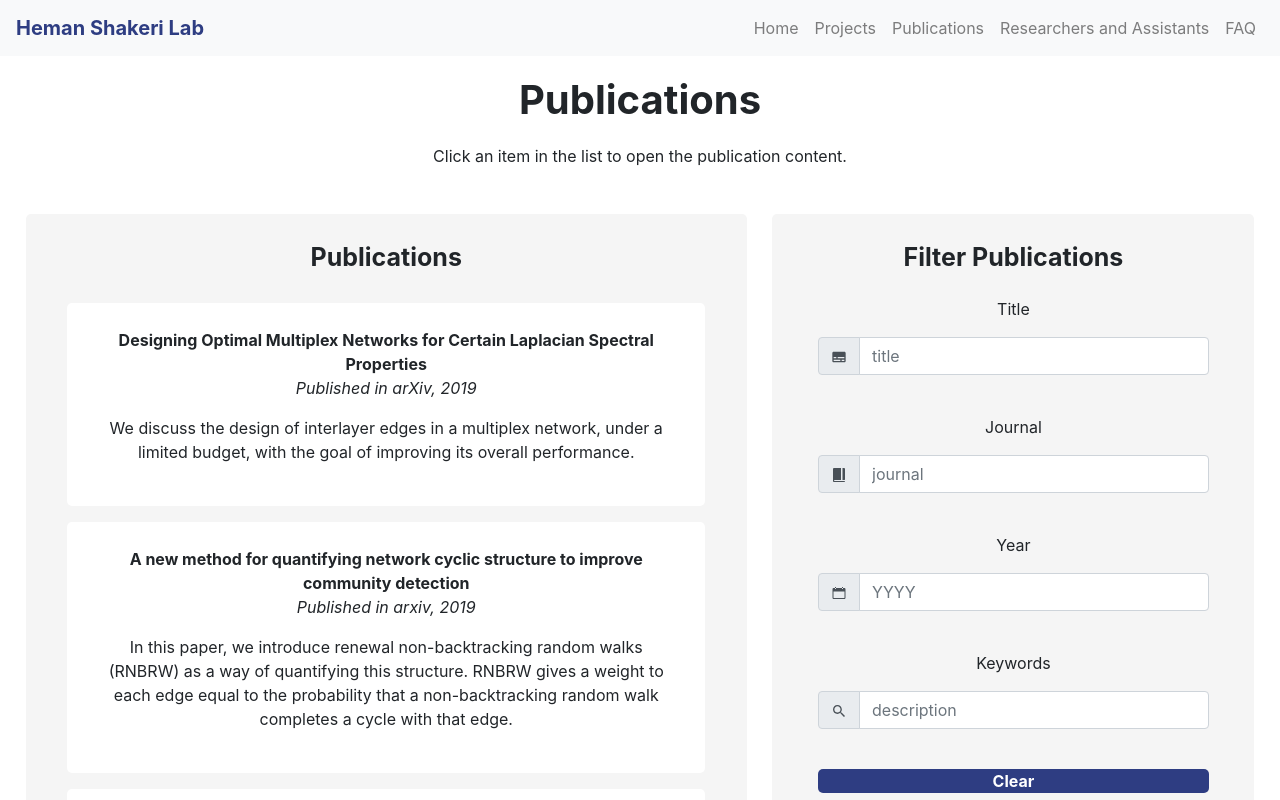
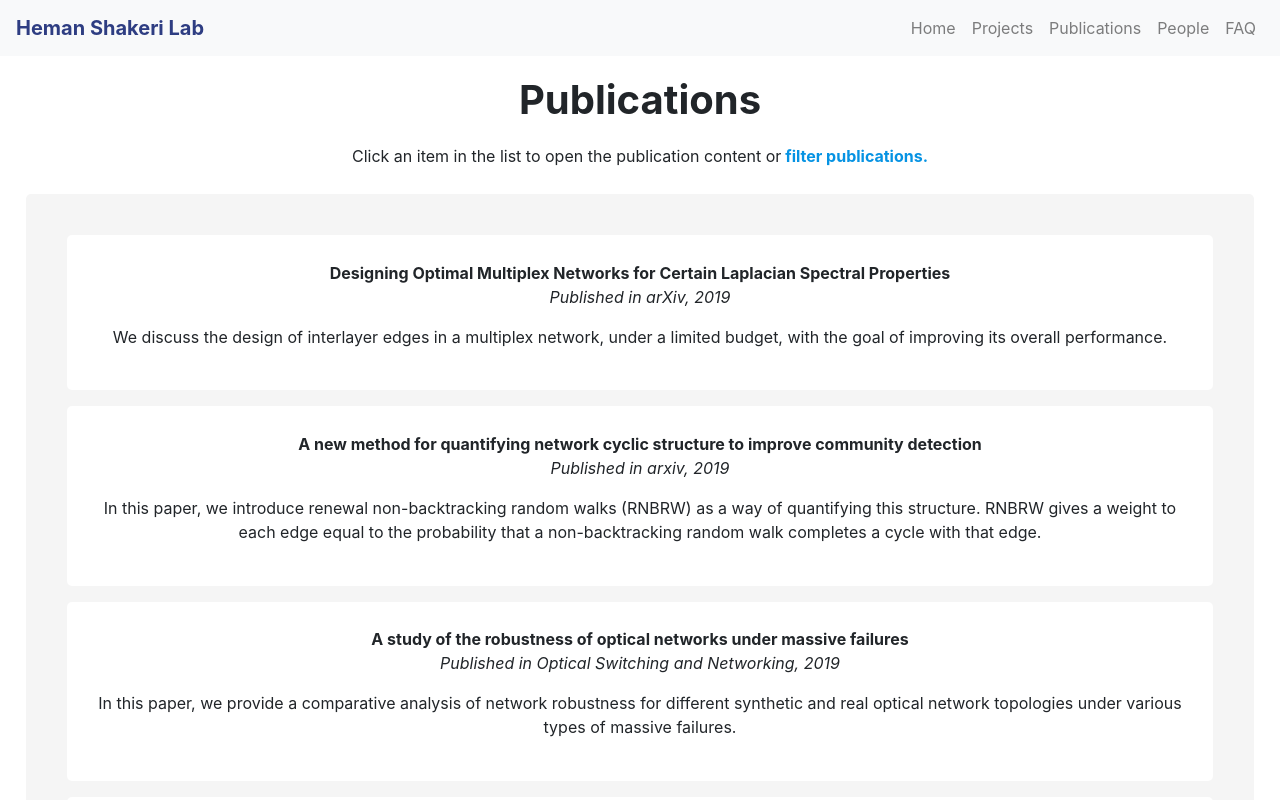
Before and after one commit to noahbeamon/data-science-lab, a React (Create React App) app: page /Publications in a window 1280 px wide. Shown: the top 800 px of the page. Built offline with nearby package versions, Linux system fonts and the light colour scheme.

Commit message:
projects + publications + footer updates

```diff
--- a/src/Components/Footer.js
+++ b/src/Components/Footer.js
@@ -24,6 +24,10 @@ const Footer = () => {
                                 <a target="_blank" style={{margin: 10, color: 'rgba(85, 85, 85, 1)'}} href={"https://www.linkedin.com/in/heman-shakeri-61ba603a/"}>LinkedIn</a>
                             </li>
                             <li style={{marginTop: 30}}>Site built by Noah Beamon</li>
+                            <li>
+                                <AiFillLinkedin size={20}/>
+                                <a target="_blank" style={{margin: 10, color: 'rgba(85, 85, 85, 1)'}} href={"https://www.linkedin.com/in/noah-b-8a45711b5/"}>LinkedIn</a>
+                            </li>
                         </ul>
                     </div>
                     <div className="col">
--- a/src/Components/Navbar.js
+++ b/src/Components/Navbar.js
@@ -26,7 +26,7 @@ function Navbar() {
             <ReactBootstrap.Nav.Link eventKey={3} href="#publications">Publications</ReactBootstrap.Nav.Link>
             </Link>
             <Link to="/Researchersandassistants" style={{textDecoration: "none"}}>
-            <ReactBootstrap.Nav.Link eventKey={4} href="#protocolsandstudies">Researchers and Assistants</ReactBootstrap.Nav.Link>
+            <ReactBootstrap.Nav.Link eventKey={4} href="#protocolsandstudies">People</ReactBootstrap.Nav.Link>
             </Link>
             <Link to="/Faq" style={{textDecoration: "none"}}>
             <ReactBootstrap.Nav.Link eventKey={5} href="#faq">FAQ</ReactBootstrap.Nav.Link>
--- a/src/Components/Projects.css
+++ b/src/Components/Projects.css
@@ -16,9 +16,23 @@
     height: 50vw;
 }
 
+.content-results-container-b {
+    display: flex;
+    flex-direction: column;
+    background-color: whitesmoke;
+    border-radius: 5px;
+    padding: 2vw;
+    margin: 2vw;
+    margin-bottom: 2vw;
+}
+
 .scroll-container {
     overflow-y: scroll;
     height: 50vw;
+}
+
+.scroll-container-b {
+    overflow-y: scroll;
 }
 
 .content-filter-container {
--- a/src/Components/Projects.js
+++ b/src/Components/Projects.js
@@ -12,11 +12,45 @@ const Projects = () => {
 
     const[buttonColor, setButtonColor] = useState("rgba(46, 61, 130, 1)");
 
+    const[filterOpen, setFilterOpen] = useState(false);
+
     return(
         <div className="App">
             <h1 style={{margin: 20}}><strong>Projects</strong></h1>
-            <p style={{margin: 20}}>Click an item in the list to open the project content.</p>
-            <div className = "content-search-container">
+            <p style={{margin: 20}}>Click an item in the list to open the project content or
+            <strong
+            style={{color: "#0693e3", cursor: "pointer"}}
+            onClick={() => {
+                setFilterOpen(true);
+            }}
+            > filter projects.</strong></p>
+            {filterOpen && <strong style={{color: "#0693e3", cursor: "pointer"}}
+                onClick={() => {
+                    setFilterOpen(false);
+                }}
+            >X Close Filter</strong>}
+            {!filterOpen && <div className = "content-results-container-b">
+                    {/* <strong style={{fontSize: 25, marginBottom: 10}}>Projects</strong> */}
+                        <div className="scroll-container-b">
+                            {ProjectsJSON.filter((val)=>{
+                                return val;
+                            }).map((val, key)=>{
+                                return (
+                                <div style={{borderRadius: "5px", cursor: "pointer"}} className = "list-element"
+                                onClick = {() => {
+                                    window.location.href=val.url;
+                                }}
+                                >
+                                        <strong>{val.title}</strong>
+                                        <p>{val.description}</p>
+                                        <p>tags: {val.tags}</p>
+                                </div>)
+                            })}
+                        </div>
+                </div>
+
+            }
+            {filterOpen && <div className = "content-search-container">
                 <div className = "content-results-container">
                     <strong style={{fontSize: 25, marginBottom: 10}}>Projects</strong>
                         <div className="scroll-container">
@@ -99,7 +133,7 @@ const Projects = () => {
                                 <strong style={{color: "white"}}>Clear</strong>
                     </div>
                 </div>
-            </div>
+            </div>}
         </div>
     )
 }
--- a/src/Components/Publications.css
+++ b/src/Components/Publications.css
@@ -21,6 +21,10 @@
     height: 50vw;
 }
 
+.scroll-container-b {
+    overflow-y: scroll;
+}
+
 .content-filter-container {
     display: flex;
     flex-direction: column;
@@ -32,6 +36,16 @@
     height: 50vw;
 }
 
+.content-results-container-b {
+    display: flex;
+    flex-direction: column;
+    background-color: whitesmoke;
+    border-radius: 5px;
+    padding: 2vw;
+    margin: 2vw;
+    margin-bottom: 2vw;
+}
+
 .list-element {
     background-color: white;
     margin: 2vh;
--- a/src/Components/Publications.js
+++ b/src/Components/Publications.js
@@ -12,11 +12,44 @@ const Publications = () => {
 
     const[buttonColor, setButtonColor] = useState("rgba(46, 61, 130, 1)");
 
+    const[filterOpen, setFilterOpen] = useState(false);
+
     return(
         <div className="App">
             <h1 style={{margin: 20}}><strong>Publications</strong></h1>
-            <p style={{margin: 20}}>Click an item in the list to open the publication content.</p>
-            <div className = "content-search-container">
+            <p style={{margin: 20}}>Click an item in the list to open the publication content or
+            <strong
+            style={{color: "#0693e3", cursor: "pointer"}}
+            onClick={() => {
+                setFilterOpen(true);
+            }}
+            > filter publications.</strong>
+            </p>
+            {filterOpen && <strong style={{color: "#0693e3", cursor: "pointer"}}
+                onClick={() => {
+                    setFilterOpen(false);
+                }}
+            >X Close Filter</strong>}
+            {!filterOpen && <div className = "content-results-container-b">
+                    {/* <strong style={{fontSize: 25, marginBottom: 10}}>Publications</strong> */}
+                    <div className="scroll-container-b">
+                        {PublicationsJSON.filter((val)=>{
+                            return val;
+                        }).map((val, key)=>{
+                            return (
+                            <div style={{borderRadius: "5px", cursor: "pointer"}} className = "list-element"
+                            onClick = {() => {
+                                window.location.href=val.url;
+                            }}
+                            >
+                                    <strong>{val.title}</strong>
+                                    <p style={{fontStyle: "italic"}}>Published in {val.journal}, {val.year}</p>
+                                    <p>{val.description}</p>
+                            </div>)
+                        })}
+                    </div>
+                </div>}
+            {filterOpen && <div className = "content-search-container">
                 <div className = "content-results-container">
                     <strong style={{fontSize: 25, marginBottom: 10}}>Publications</strong>
                         <div className="scroll-container">
@@ -113,7 +146,7 @@ const Publications = () => {
                                 <strong style={{color: "white"}}>Clear</strong>
                     </div>
                 </div>
-            </div>
+            </div>}
         </div>
     )
 }
```
